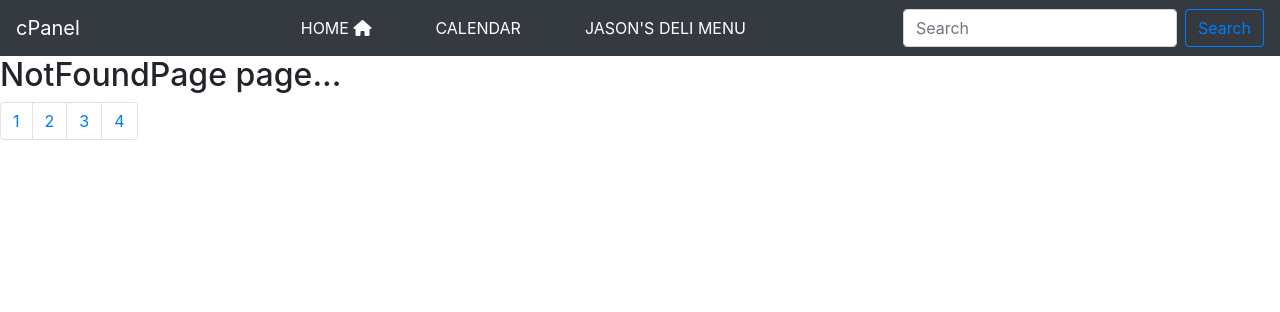
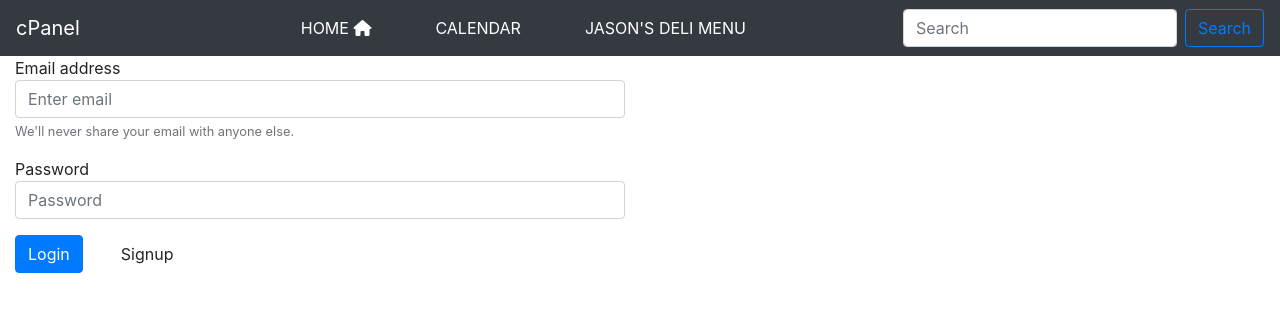
Before and after one commit to paigeballard/react-project, a React (Create React App) app: page /login in a window 1280 px wide. Shown: the top 312 px of the page. Built offline with nearby package versions, Linux system fonts and the light colour scheme; no server answers.

Commit message:
finally got login to work, still working on pagination

```diff
--- a/src/App.js
+++ b/src/App.js
@@ -1,10 +1,9 @@
 import React, { Component } from 'react'
 import './index.css'
 import 'bootstrap/dist/css/bootstrap.min.css'
-import Pagination from './components/Pagination'
 import Navbar from './components/layouts/Navbar'
 // react router import
-import { Switch, Route } from 'react-router-dom'
+import { Switch, Route, Redirect } from 'react-router-dom'
 // import pages
 import Home from './components/pages/Home'
 import Jasons from './components/pages/Jasons'
@@ -14,13 +13,12 @@ import MyCal from './components/pages/Calendar'
 import fire from './config/Fire'
 import Login from './components/pages/Login'
 
+
 class App extends Component {
   constructor () {
     super()
     this.state = ({
-      user: null,
-      currentPage: [1],
-      cardsPerPage: [5]
+      user: null
     })
     this.authListner = this.authListner.bind(this)
   }
@@ -31,34 +29,34 @@ class App extends Component {
 
   authListner () {
     fire.auth().onAuthStateChanged((user) => {
-      console.log(user)
+      console.log('user', user)
       if (user) {
         this.setState({ user })
-        localStorage.setItem('user', user.uid)
+        window.localStorage.setItem('user', user.uid)
       } else {
         this.setState({ user: null })
-        localStorage.removeItem('user')
+        window.localStorage.removeItem('user')
       }
     })
   }
 
-  // indexOfLastCards = currentPage * cardsPerPage
-  // indexOfFirstCard = indexOfLastCards - cardsPerPage
-  // currentPage = cards.slice(this.indexOfFirstCard, this.indexOfLastCards)
-
   render () {
+    const PrivateRoute = ({ component: Component, ...props }) => (
+      <Route {...props} render={(allProps) => this.state.user ? <Component {...allProps} /> : <Redirect to='./login' />} />
+    )
     return (
       <div>
         <Navbar />
         <Switch>
-          <Route exact path='/' component={Login} />
-          <Route path='/home' component={Home} />
-          <Route path='/calendar' component={MyCal} />
-          <Route path='/jasons' component={Jasons} />
-          <Route path='/restaurant/:id' component={Restaurant} />
+          {/* {this.state.user ? <Home /> : <Login />} */}
+          <Route path='/login' component={Login} />
+          <PrivateRoute exact path='/home' component={Home} />
+          <PrivateRoute exact path='/' component={Home} />
+          <PrivateRoute path='/calendar' component={MyCal} />
+          <PrivateRoute path='/jasons' component={Jasons} />
+          <PrivateRoute path='/restaurant/:id' component={Restaurant} />
           <Route component={NotFoundPage} />
         </Switch>
-        <Pagination CardsPerPage totalCards />
       </div>
     )
   }
--- a/src/components/Pagination.js
+++ b/src/components/Pagination.js
@@ -1,26 +1,84 @@
-import React from 'react'
+// import React, { Component } from 'react'
+// import PropTypes from 'prop-types'
 
 
-const Pagination = ({ cardsPerPage, totalCards }) => {
-  const pageNumbers = [1, 2, 3, 4]
+// class Pagination extends Component {
 
-  for (let i = 1; i <= Math.ceil(totalCards / cardsPerPage); i++) {
-    pageNumbers.push(i)
-  }
+//   componentDidMount() {
+//     this.gotoPage(1);
+//   }
 
-  return (
-    <nav>
-      <ul className='pagination'>
-        {pageNumbers.map(number => (
-          <li key={number} className='page-item'>
-            <a href='!#' className='page-link'>
-              {number}
-            </a>
-          </li>
-        ))}
-      </ul>
-    </nav>
-  )
-}
+//   gotoPage = page => {
+//     const { onPageChanged = f => f } = this.props;
 
-export default Pagination
+//     const currentPage = Math.max(0, Math.min(page, this.totalPages));
+
+//     const paginationData = {
+//       currentPage,
+//       totalPages: this.totalPages,
+//       pageLimit: this.pageLimit,
+//       totalRecords: this.totalRecords
+//     };
+
+//     this.setState({ currentPage }, () => onPageChanged(paginationData));
+//   }
+
+//   handleClick = page => evt => {
+//     evt.preventDefault();
+//     this.gotoPage(page);
+//   }
+
+//   handleMoveLeft = evt => {
+//     evt.preventDefault();
+//     this.gotoPage(this.state.currentPage - (this.pageNeighbours * 2) - 1);
+//   }
+
+//   handleMoveRight = evt => {
+//     evt.preventDefault();
+//     this.gotoPage(this.state.currentPage + (this.pageNeighbours * 2) + 1);
+//   }
+
+// }
+// export default Pagination
+
+// const LEFT_PAGE = 'LEFT'
+// const RIGHT_PAGE = 'RIGHT'
+
+// const range = (from, to, step = 1) => {
+//   let i = from;
+//   const range = [];
+
+//   while (i <= to) {
+//     range.push(i);
+//     i += step;
+//   }
+
+//   return range;
+// }
+
+// class Pagination extends Component {
+//   constructor (props) {
+//     super(props)
+//     const { totalCards = null, pageLimit = 5, pageSides = 0 } = props
+
+//     this.pageLimit = typeof pageLimit === 'number' ? pageLimit : 5
+//     this.totalCards = typeof totalCards === 'number' ? totalCards : 0
+
+//     this.pageSides = typeof pageSides === 'number'
+//       ? Math.max(0, Math.min(pageSides, 0))
+//       : 0
+
+//     this.totalPages = Math.ceil(this.totalCards / this.pageLimit)
+
+//     this.state = { currentPage: 1 }
+//   }
+// }
+
+// Pagination.propTypes = {
+//   totalCards: PropTypes.number.isRequired,
+//   pageLimit: PropTypes.number,
+//   pageSides: PropTypes.number,
+//   onPageChanged: PropTypes.func
+// }
+
+// export default Pagination
--- a/src/components/layouts/Navbar.js
+++ b/src/components/layouts/Navbar.js
@@ -4,7 +4,7 @@ import { Link } from 'react-router-dom'
 function Navbar () {
   return (
     <nav className='navbar navbar-expand-lg navbar-light bg-dark'>
-      <Link className='navbar-brand text-white' to='/'>cPanel</Link>
+      <Link className='navbar-brand text-white' to='/home'>cPanel</Link>
       <button className='navbar-toggler' type='button' data-toggle='collapse' data-target='#navbarSupportedContent' aria-controls='navbarSupportedContent' aria-expanded='false' aria-label='Toggle navigation'>
         <span>
           <i className='fas fa-bars' style={{ color: '#fff' }} />
@@ -14,7 +14,7 @@ function Navbar () {
       <div className='collapse navbar-collapse' id='navbarSupportedContent'>
         <ul className='navbar-nav m-auto'>
           <li className='nav-item active'>
-            <Link className='nav-link text-white text-uppercase ml-5' to='/'>Home&nbsp;<i className='fas fa-home' /> <span class='sr-only'>(current)</span></Link>
+            <Link className='nav-link text-white text-uppercase ml-5' to='/home'>Home&nbsp;<i className='fas fa-home' /> </Link>
           </li>
           <li className='nav-item'>
             <Link className='nav-link text-white text-uppercase ml-5' to='/calendar'>Calendar</Link>
--- a/src/components/pages/Home.js
+++ b/src/components/pages/Home.js
@@ -2,7 +2,7 @@ import React, { Component } from 'react'
 import { cardInfo } from '../data'
 import Card from '../Card'
 import fire from '../../config/Fire'
-// import Calendar from './Calendar'
+import Pagination from '../Pagination'
 
 class Home extends Component {
   constructor(props) {
@@ -23,7 +23,7 @@ class Home extends Component {
           )}
         </div>
         <button onClick={this.logout}>Logout</button>
-        {/* <Calendar /> */}
+        <Pagination totalCards={cardInfo.length} />
       </div>
     )
   }
--- a/src/components/pages/Login.js
+++ b/src/components/pages/Login.js
@@ -1,7 +1,5 @@
 import React, { Component } from 'react'
-// import { Link } from 'react-router-dom'
 import fire from '../../config/Fire'
-
 
 class Login extends Component {
   constructor (props) {
@@ -21,22 +19,17 @@ class Login extends Component {
 
   login (e) {
     e.preventDefault()
-    fire.auth().signInWithEmailAndPassword(this.state.email, this.state.password).then(() => {
+    fire.auth().signInWithEmailAndPassword(this.state.email, this.state.password).then((u) => {
+      this.props.history.replace('/home')
     }).catch((error) => {
       console.log(error)
     })
   }
 
-//   onSubmit () {
-//     if (this.login) {
-//       return <Redirect to='/home' />
-//     }
-//   }
-
   signup (e) {
     e.preventDefault()
-    fire.auth().createUserWithEmailAndPassword(this.state.email, this.state.password).then(() => {
-    }).then(() => { console.log() })
+    fire.auth().createUserWithEmailAndPassword(this.state.email, this.state.password).then((u) => {
+    }).then((u) => { console.log(u) })
       .catch((error) => {
         console.log(error)
       })
```
